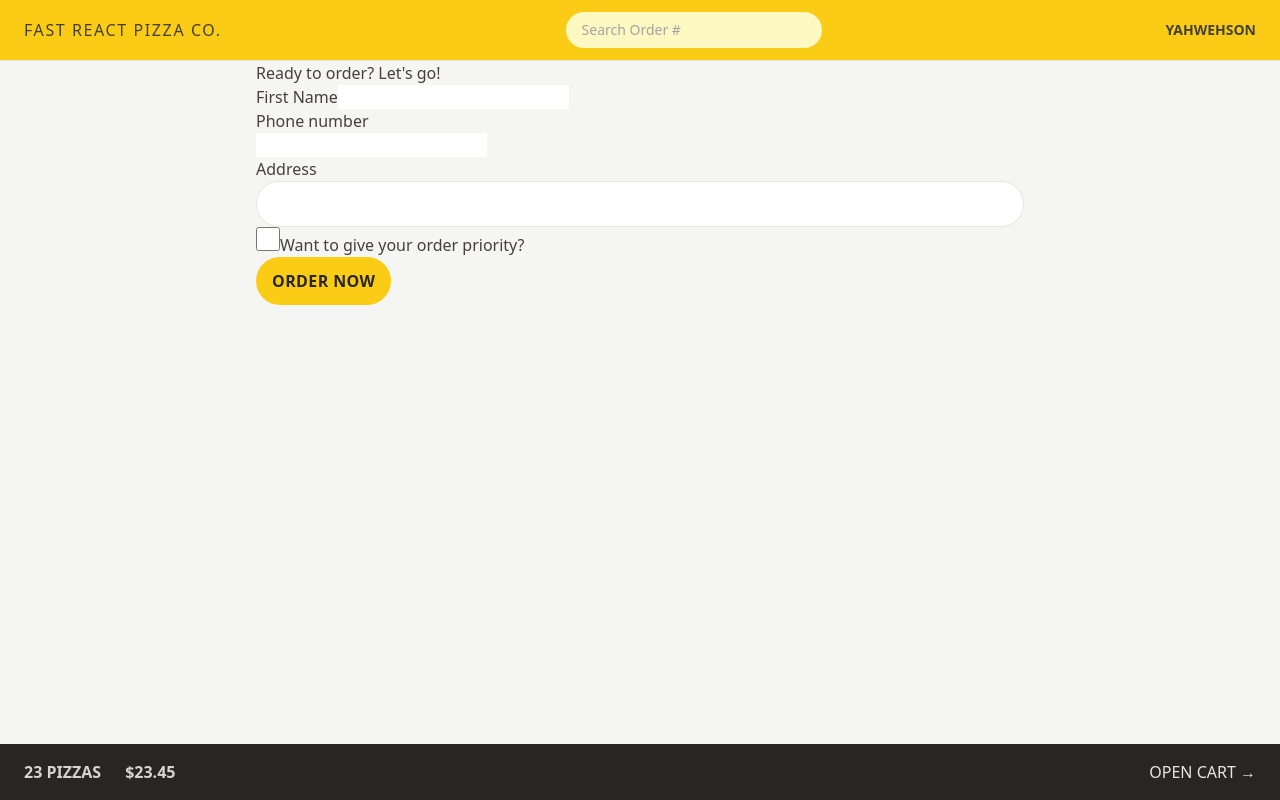
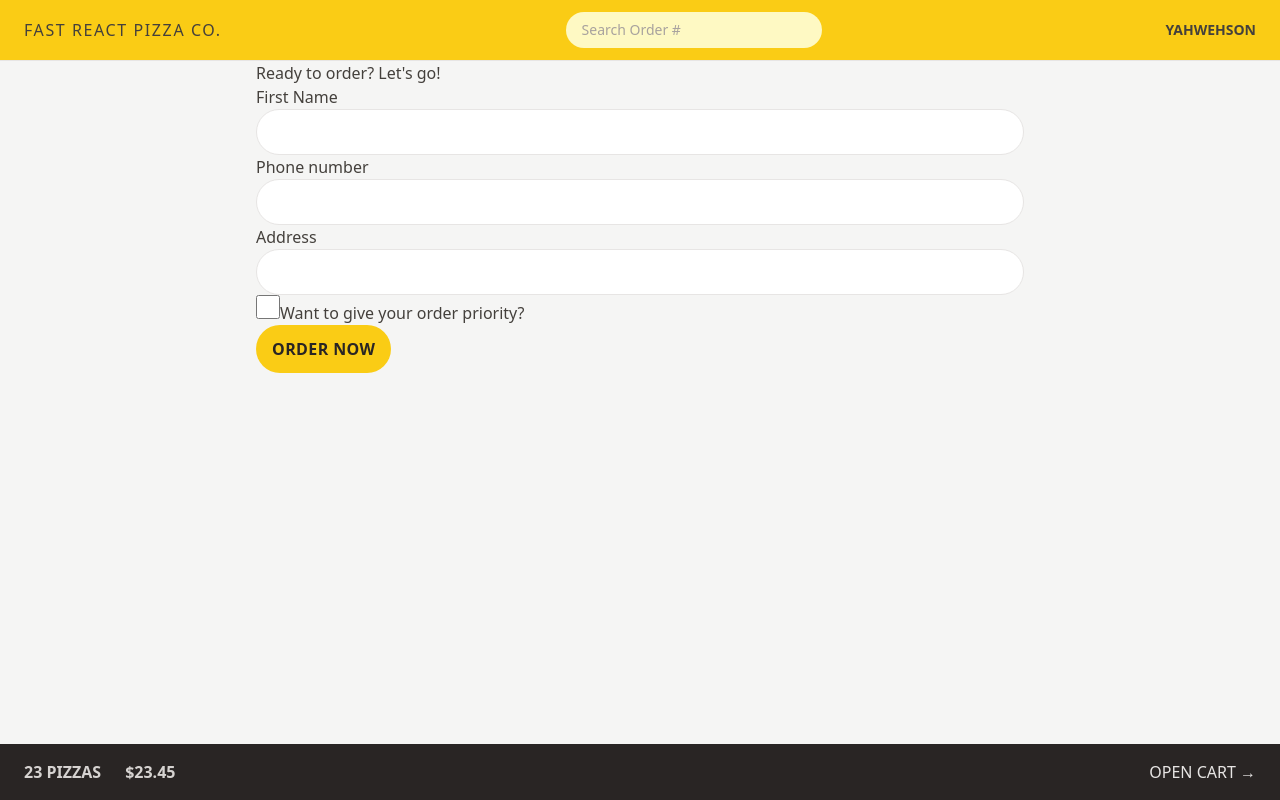
Before and after one commit to Moni-Yahwehson/Pizza-App, a React (Vite) app: page /order/new in a window 1280 px wide. Built offline with nearby package versions, Linux system fonts and the light colour scheme.

Commit message:
Added a layer component for easy code implementation

```diff
--- a/src/features/order/CreateOrder.jsx
+++ b/src/features/order/CreateOrder.jsx
@@ -51,13 +51,13 @@
       <Form method="POST">
         <div>
           <label>First Name</label>
-          <input type="text" name="customer" required />
+          <input className="input" type="text" name="customer" required />
         </div>
 
         <div>
           <label>Phone number</label>
           <div>
-            <input type="tel" name="phone" required />
+            <input className="input" type="tel" name="phone" required />
           </div>
           {formErrors?.phone && <p>{formErrors.phone}</p>}
         </div>
@@ -65,14 +65,7 @@
         <div>
           <label>Address</label>
           <div>
-            <input
-              className="w-full rounded-full border border-stone-200 px-4 py-2 text-sm transition-all
-              duration-300 placeholder:text-stone-400 focus:outline-none focus:ring
-              focus:ring-yellow-400 md:px-6 md:py-3"
-              type="text"
-              name="address"
-              required
-            />
+            <input className="input" type="text" name="address" required />
           </div>
         </div>
 
--- a/src/index.css
+++ b/src/index.css
@@ -4,19 +4,15 @@
 
 
 
-/* body {
-  font-family: system-ui, -apple-system, BlinkMacSystemFont, 'Segoe UI', Roboto,
-    Oxygen, Ubuntu, Cantarell, 'Open Sans', 'Helvetica Neue', sans-serif;
-  background-color: #f7f7f7;
-  color: #444;
+@layer components{
+  .input{
+    @apply w-full rounded-full border border-stone-200 px-4 py-2 text-sm transition-all
+    duration-300 placeholder:text-stone-400 focus:outline-none focus:ring
+    focus:ring-yellow-400 md:px-6 md:py-3;
+  }
+
 }
 
-.layout {
-  display: grid;
-  grid-template-rows: auto 1fr auto;
-  gap: 32px;
-  height: 100dvh;
-} */
 
 /* https://dev.to/afif/i-made-100-css-loaders-for-your-next-project-4eje */
 .loader {
```
